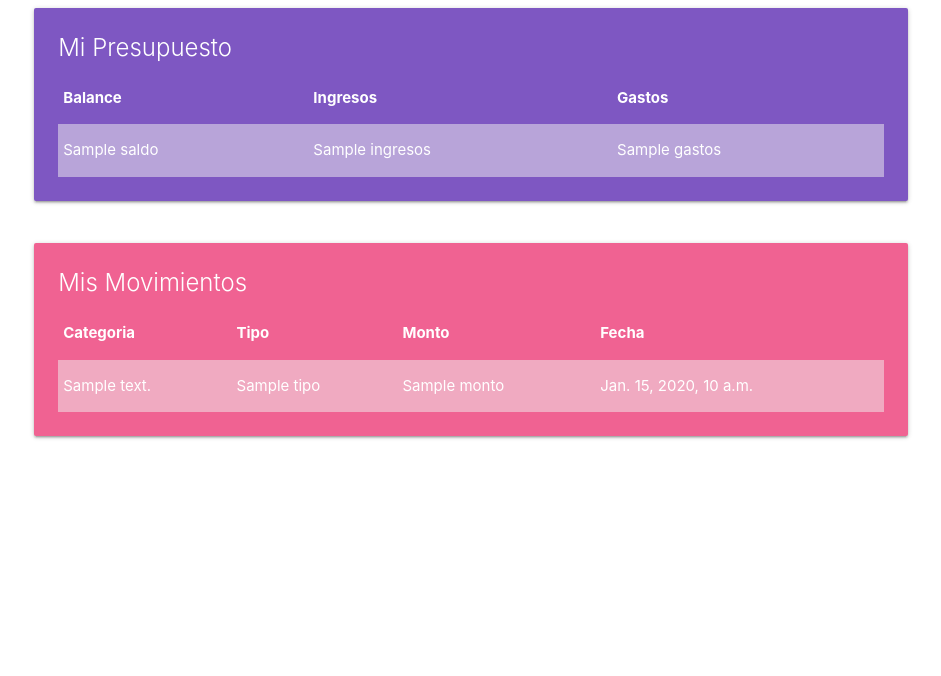
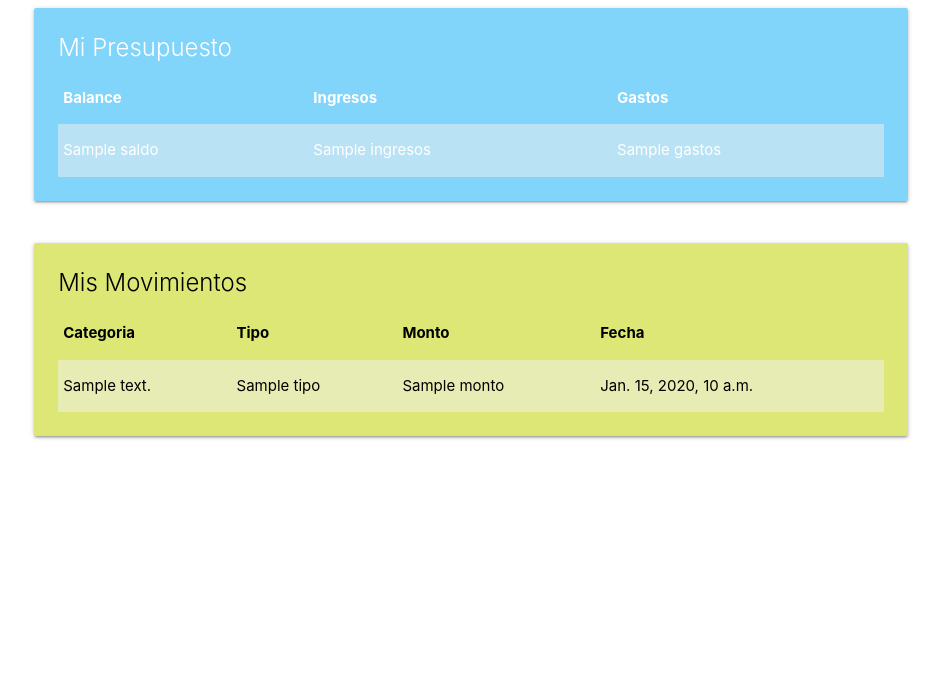
Before and after one commit to andrea-okampo/ProyectoDjango, a Django app: template templates/home.html in a window 1280 px wide. Shown: the top 676 px of the page, without its empty margins (169-1110 px from the left). Run offline with Django 3.2, Linux system fonts and the light colour scheme; the template is opened without the code that fills it: most values are stand-ins (such as "Sample title", 1, 10 or a date in 2020).

Commit message:
cambio de color del home

```diff
--- a/templates/home.html
+++ b/templates/home.html
@@ -10,7 +10,7 @@
 
       <div class="row">
         <div class="col s12 m12">
-          <div class="card deep-purple lighten-1">
+          <div class="card light-blue lighten-3">
             <div class="card-content white-text">
               <span class="card-title">Mi Presupuesto</span>
                 <table class="striped">
@@ -37,8 +37,8 @@
        </div>
        <div class="row">
          <div class="col s12 m12">
-           <div class="card pink lighten-2">
-             <div class="card-content white-text">
+           <div class="card lime lighten-2">
+             <div class="card-content black-text">
                <span class="card-title">Mis Movimientos</span>
                <table class="striped">
                  <thead>
```
